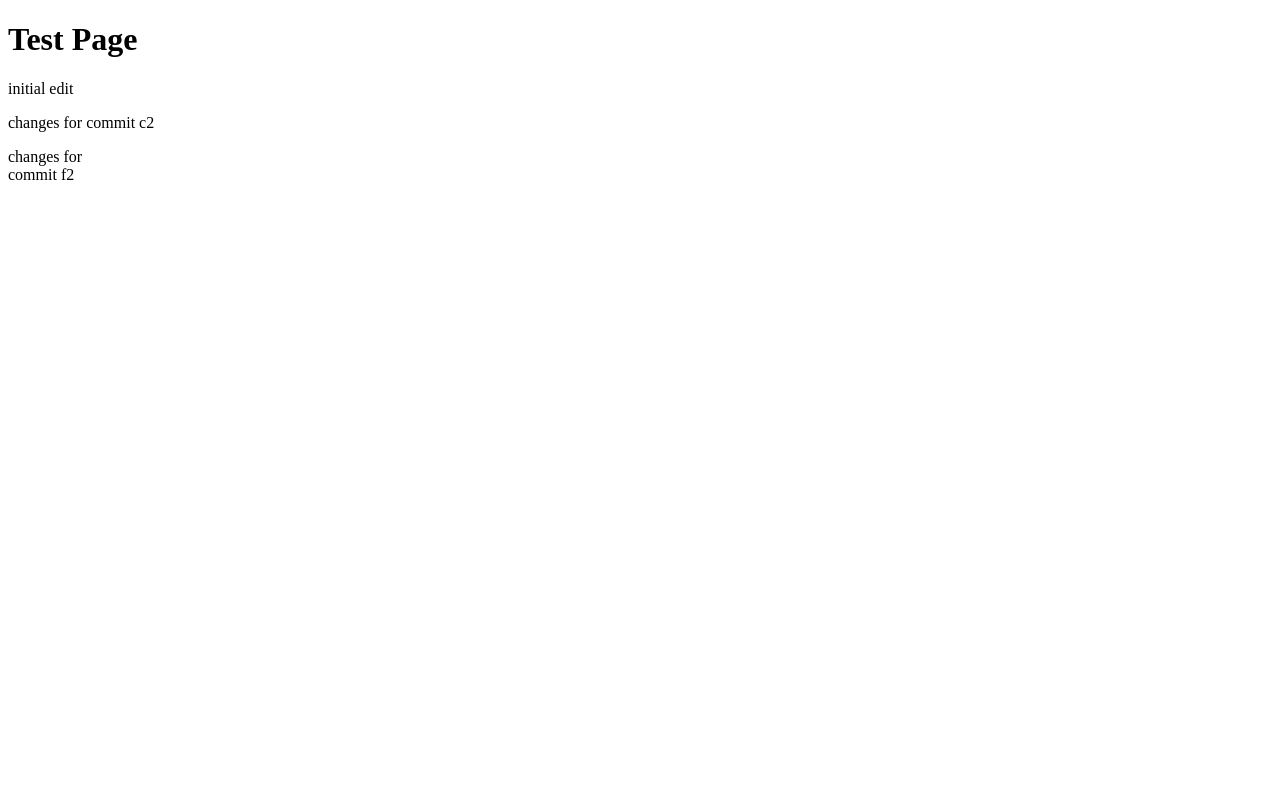
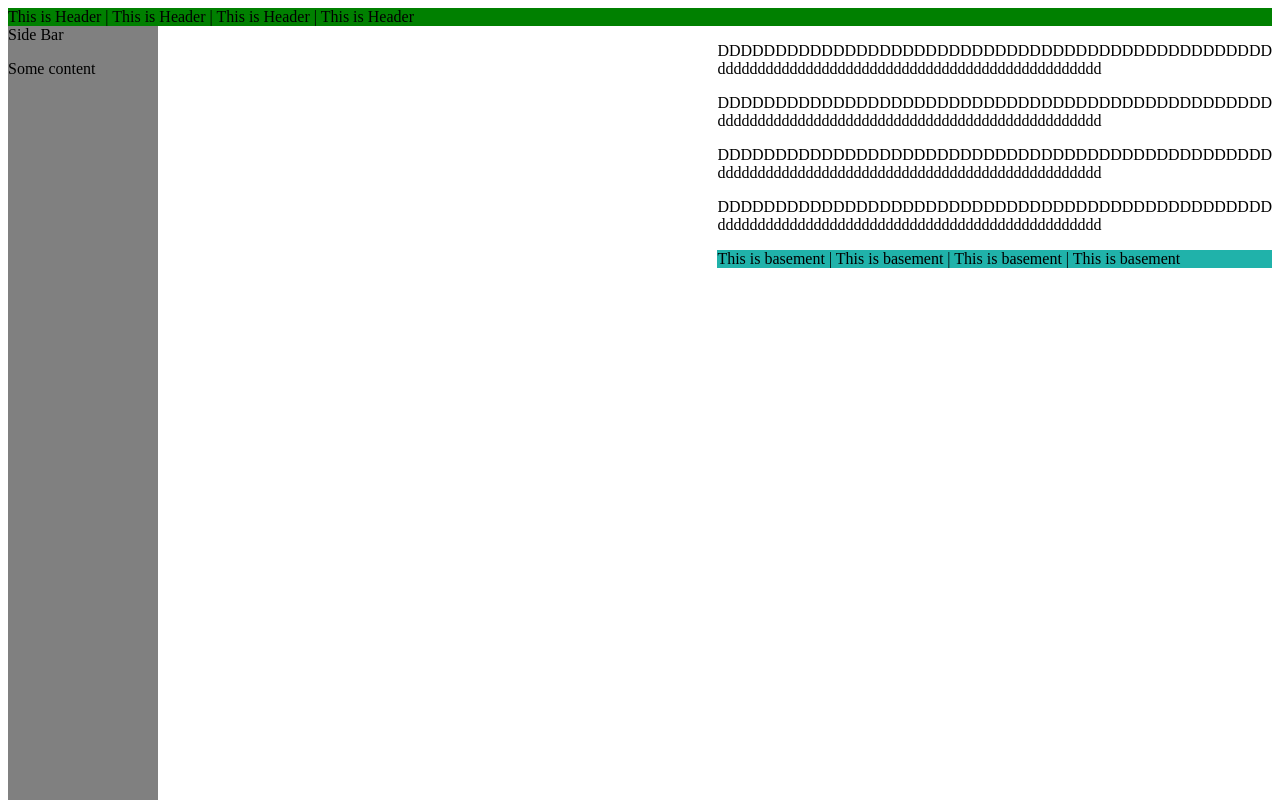
Before and after one commit to Greg-App/myGlobalRepo, a plain HTML site: page index.html in a window 1280 px wide. Shown: the top 800 px of the page. Drawn offline with Linux system fonts and the light colour scheme.

Commit message:
refactor: upd index.html - practice HTML

```diff
--- a/index.html
+++ b/index.html
@@ -4,13 +4,48 @@
     <meta charset="UTF-8">
     <meta http-equiv="X-UA-Compatible" content="IE=edge">
     <meta name="viewport" content="width=device-width, initial-scale=1.0">
+    <link rel="stylesheet" href="style.css">
     <title>Document</title>
+    <style>
+      header{
+    background-color: green;
+   }
+   aside{
+    background-color: grey;
+    float:left; width:150px; height: 1000px;
+   }
+   footer{
+    background-color: lightseagreen;
+    align-self: flex-end;
+   }
+   main{
+    float: right;
+   }
+   </style>
 </head>
 <body>
-    <h1>Test Page</h1>
-    <p>initial edit</p>
-    <p>changes for commit c2</p>
-    <p>changes for <br> commit f2</p>
+  <Header>This is Header | This is Header | This is Header | This is Header
+  </Header>
+  <aside>
+    <section>Side Bar</section>
+    <p>Some content</p>
+  </aside>
+  <main>
+  <article>
+    <section>
+    <p>DDDDDDDDDDDDDDDDDDDDDDDDDDDDDDDDDDDDDDDDDDDDDDDD <br> dddddddddddddddddddddddddddddddddddddddddddddddd <br>
+    </p>
+    <p>DDDDDDDDDDDDDDDDDDDDDDDDDDDDDDDDDDDDDDDDDDDDDDDD <br> dddddddddddddddddddddddddddddddddddddddddddddddd <br>
+    </p>
+    <p>DDDDDDDDDDDDDDDDDDDDDDDDDDDDDDDDDDDDDDDDDDDDDDDD <br> dddddddddddddddddddddddddddddddddddddddddddddddd <br>
+    </p>
+    <p>DDDDDDDDDDDDDDDDDDDDDDDDDDDDDDDDDDDDDDDDDDDDDDDD <br> dddddddddddddddddddddddddddddddddddddddddddddddd <br>
+    </p>
+    </section>
+  </article>
+  <footer>This is basement | This is basement | This is basement | This is basement</footer>
+
+</main>
 
 </body>
 </html>
```
